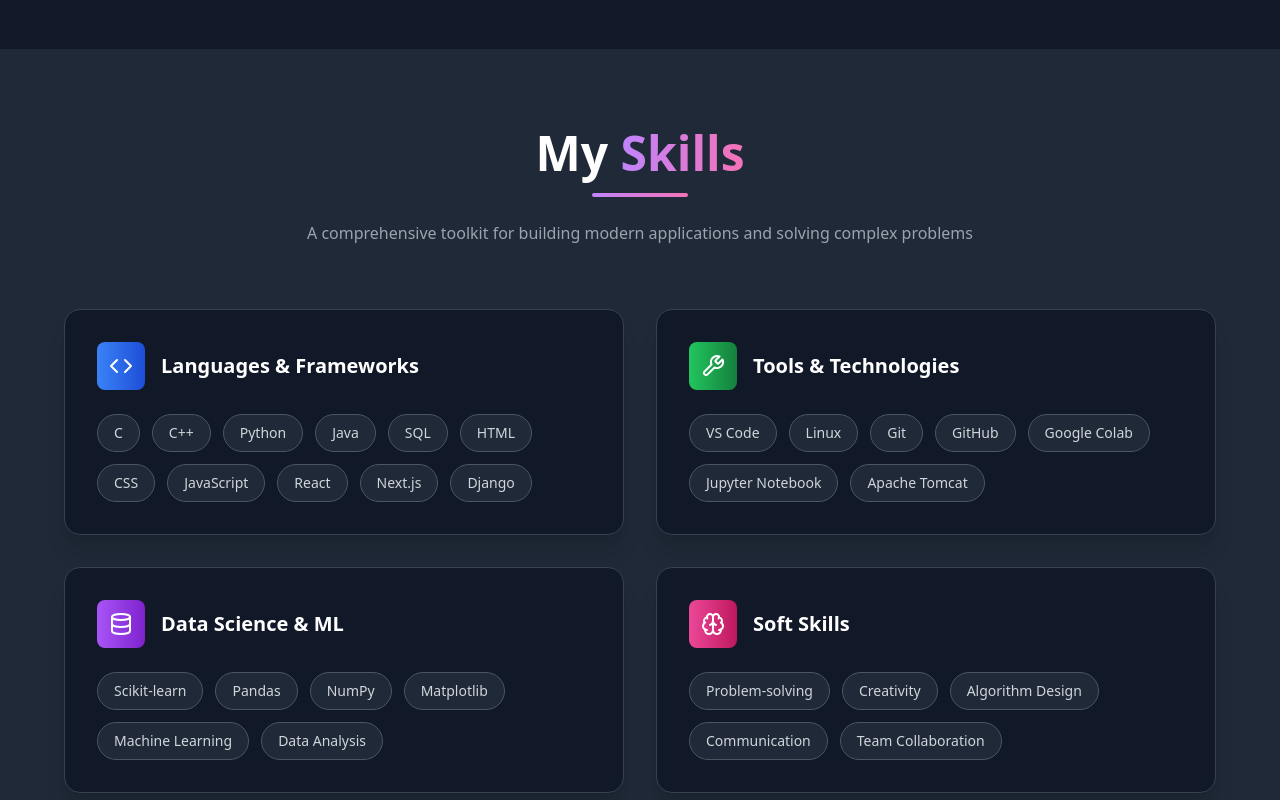
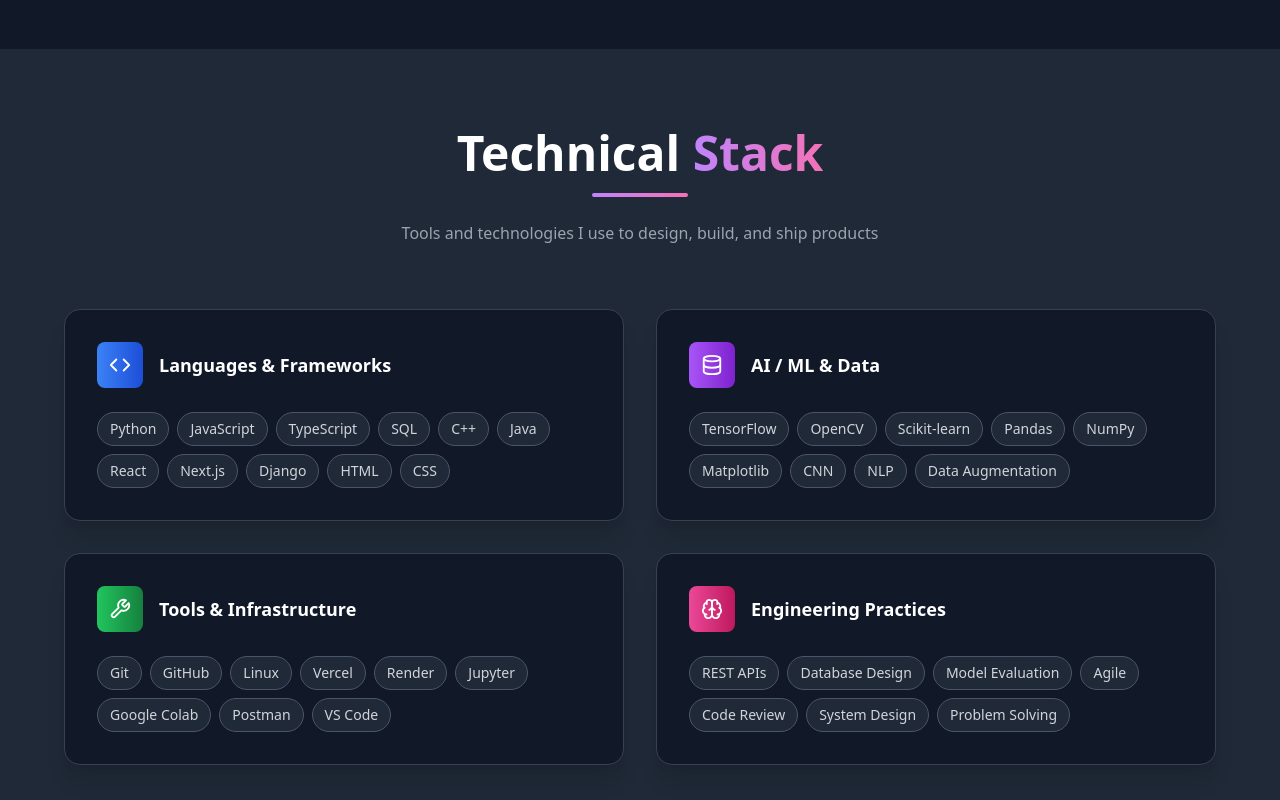
Before and after one commit to Areeba-Khaliq/Portfolio, a React (Vite) app: page / in a window 1280 px wide. Shown: the part 1460-2260 px from the top of the page. Built offline with nearby package versions, Linux system fonts and the light colour scheme.

Commit message:
Refactor Skills component and update skill categories

```diff
--- a/src/components/Skills.tsx
+++ b/src/components/Skills.tsx
@@ -4,69 +4,70 @@ import { Code, Database, Wrench, Brain } from 'lucide-react';
 const Skills = () => {
   const skillCategories = [
     {
-      title: "Languages & Frameworks",
+      title: 'Languages & Frameworks',
       icon: Code,
-      skills: ["C", "C++", "Python", "Java", "SQL", "HTML", "CSS", "JavaScript", "React", "Next.js", "Django"],
-      color: "from-blue-500 to-blue-700"
+      color: 'from-blue-500 to-blue-700',
+      skills: ['Python', 'JavaScript', 'TypeScript', 'SQL', 'C++', 'Java', 'React', 'Next.js', 'Django', 'HTML', 'CSS'],
     },
     {
-      title: "Tools & Technologies",
-      icon: Wrench,
-      skills: ["VS Code", "Linux", "Git", "GitHub", "Google Colab", "Jupyter Notebook", "Apache Tomcat"],
-      color: "from-green-500 to-green-700"
+      title: 'AI / ML & Data',
+      icon: Database,
+      color: 'from-purple-500 to-purple-700',
+      skills: ['TensorFlow', 'OpenCV', 'Scikit-learn', 'Pandas', 'NumPy', 'Matplotlib', 'CNN', 'NLP', 'Data Augmentation'],
     },
     {
-      title: "Data Science & ML",
-      icon: Database,
-      skills: ["Scikit-learn", "Pandas", "NumPy", "Matplotlib", "Machine Learning", "Data Analysis"],
-      color: "from-purple-500 to-purple-700"
+      title: 'Tools & Infrastructure',
+      icon: Wrench,
+      color: 'from-green-500 to-green-700',
+      skills: ['Git', 'GitHub', 'Linux', 'Vercel', 'Render', 'Jupyter', 'Google Colab', 'Postman', 'VS Code'],
     },
     {
-      title: "Soft Skills",
+      title: 'Engineering Practices',
       icon: Brain,
-      skills: ["Problem-solving", "Creativity", "Algorithm Design", "Communication", "Team Collaboration"],
-      color: "from-pink-500 to-pink-700"
-    }
+      color: 'from-pink-500 to-pink-700',
+      skills: ['REST APIs', 'Database Design', 'Model Evaluation', 'Agile', 'Code Review', 'System Design', 'Problem Solving'],
+    },
   ];
 
   return (
     <section id="skills" className="py-20 bg-gray-800">
       <div className="container mx-auto px-6">
         <div className="max-w-6xl mx-auto">
-          {/* Section Header */}
+
+          {/* Header */}
           <div className="text-center mb-16">
             <h2 className="text-4xl md:text-5xl font-bold text-white mb-4">
-              My <span className="text-transparent bg-clip-text bg-gradient-to-r from-purple-400 to-pink-400">Skills</span>
+              Technical{' '}
+              <span className="text-transparent bg-clip-text bg-gradient-to-r from-purple-400 to-pink-400">
+                Stack
+              </span>
             </h2>
             <div className="w-24 h-1 bg-gradient-to-r from-purple-400 to-pink-400 mx-auto rounded-full"></div>
             <p className="text-gray-400 mt-6 max-w-2xl mx-auto">
-              A comprehensive toolkit for building modern applications and solving complex problems
+              Tools and technologies I use to design, build, and ship products
             </p>
           </div>
 
-          {/* Skills Grid */}
+          {/* Grid */}
           <div className="grid md:grid-cols-2 gap-8">
             {skillCategories.map((category, index) => {
               const IconComponent = category.icon;
               return (
                 <div
                   key={index}
-                  className="bg-gray-900 p-8 rounded-2xl shadow-xl border border-gray-700 hover:border-purple-500 transition-all duration-300 transform hover:scale-105"
+                  className="bg-gray-900 p-8 rounded-2xl shadow-xl border border-gray-700 hover:border-purple-500 transition-all duration-300 hover:scale-[1.02]"
                 >
-                  {/* Category Header */}
                   <div className="flex items-center mb-6">
                     <div className={`p-3 rounded-lg bg-gradient-to-r ${category.color} mr-4`}>
-                      <IconComponent className="text-white" size={24} />
+                      <IconComponent className="text-white" size={22} />
                     </div>
-                    <h3 className="text-xl font-bold text-white">{category.title}</h3>
+                    <h3 className="text-lg font-bold text-white">{category.title}</h3>
                   </div>
-
-                  {/* Skills List */}
-                  <div className="flex flex-wrap gap-3">
-                    {category.skills.map((skill, skillIndex) => (
+                  <div className="flex flex-wrap gap-2">
+                    {category.skills.map((skill) => (
                       <span
-                        key={skillIndex}
-                        className="px-4 py-2 bg-gray-800 text-gray-300 rounded-full text-sm border border-gray-600 hover:border-purple-400 hover:text-purple-400 transition-all duration-300 cursor-default"
+                        key={skill}
+                        className="px-3 py-1.5 bg-gray-800 text-gray-300 rounded-full text-sm border border-gray-600 hover:border-purple-400 hover:text-purple-400 transition-all duration-300 cursor-default"
                       >
                         {skill}
                       </span>
@@ -76,6 +77,7 @@ const Skills = () => {
               );
             })}
           </div>
+
         </div>
       </div>
     </section>
```
